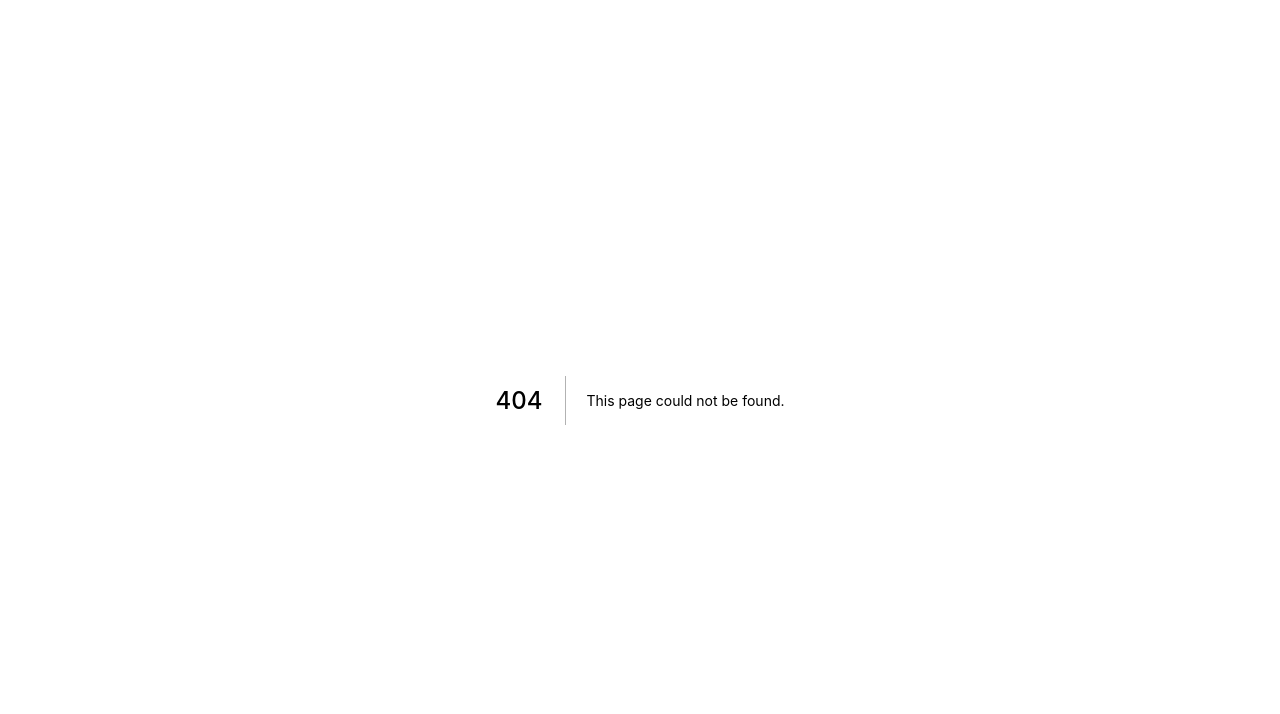
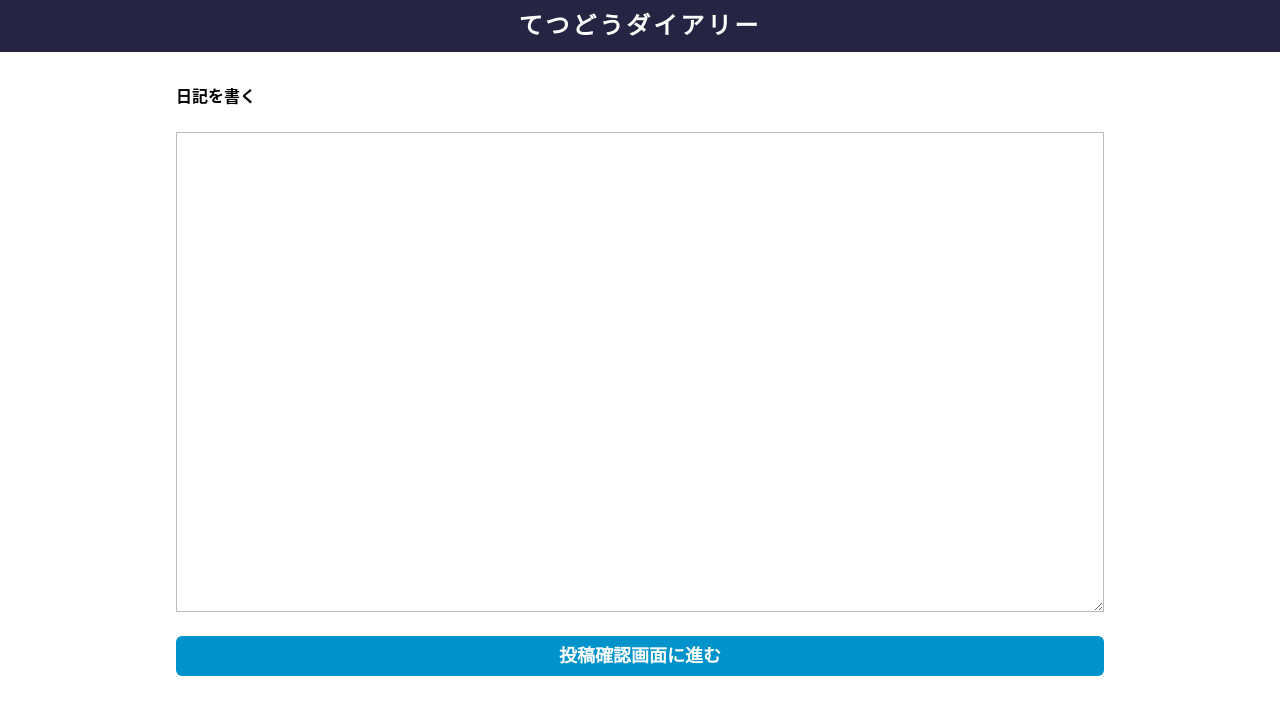
Before and after one commit to yk1979/railway-diary, a Next.js app: page /edit in a window 1280 px wide. Before the commit this address had no page. Shown: the top 714 px of the page. Built offline with nearby package versions, Linux system fonts and the light colour scheme; a web font is replaced by a local one.

Commit message:
ページに直接書いていた要素を別コンポーネントに変更

```diff
--- a/src/components/AddButton.tsx
+++ b/src/components/AddButton.tsx
@@ -20,7 +20,7 @@ type Props = {
 };
 
 const AddButton = ({ className }: Props) => (
-  <Root href="/" className={className}>
+  <Root href="/edit" className={className}>
     <MdModeEdit />
   </Root>
 );
--- /dev/null
+++ b/src/components/Button/Primary.tsx
@@ -0,0 +1,32 @@
+import React from "react";
+import styled from "styled-components";
+import Color from "../../constants/Color";
+
+const Button = styled.button`
+  width: 100%;
+  height: 40px;
+  padding: 0 16px;
+  color: ${Color.Text.White};
+  font-weight: bold;
+  font-size: 1.8rem;
+  line-height: 40px;
+  background-color: ${Color.Primary.Blue};
+  border: none;
+  border-radius: 6px;
+`;
+
+type PrimaryProps = {
+  text: string;
+};
+
+type Props = PrimaryProps & {
+  className?: string;
+};
+
+const Primary = ({ text, className }: Props) => (
+  <Button type="button" className={className}>
+    {text}
+  </Button>
+);
+
+export default Primary;
--- /dev/null
+++ b/src/components/Button/index.tsx
@@ -0,0 +1,7 @@
+import Primary from "./Primary";
+
+const Button = {
+  Primary
+};
+
+export default Button;
--- /dev/null
+++ b/src/components/Editor.tsx
@@ -0,0 +1,20 @@
+import React from "react";
+import styled from "styled-components";
+import Color from "../constants/Color";
+
+// TODO マークダウンエディタに変更する
+const Root = styled.textarea`
+  display: block;
+  width: 100%;
+  min-height: 480px;
+  padding: 8px;
+  border: 1px solid ${Color.Border.Default};
+`;
+
+type Props = {
+  className?: string;
+};
+
+const Editor = ({ className }: Props) => <Root className={className} />;
+
+export default Editor;
--- a/src/constants/Color.ts
+++ b/src/constants/Color.ts
@@ -11,7 +11,7 @@ const Color = {
     White: "#fff"
   },
   Border: {
-    Default: "#333"
+    Default: "#bbb"
   }
 };
 
--- a/src/pages/_document.tsx
+++ b/src/pages/_document.tsx
@@ -1,6 +1,7 @@
 import React from "react";
 import Document, { Head, Html, Main, DocumentContext } from "next/document";
 import { ServerStyleSheet } from "styled-components";
+import Layout from "../components/Layout";
 
 export default class MyDocument extends Document {
   static async getInitialProps(ctx: DocumentContext) {
--- /dev/null
+++ b/src/pages/edit.tsx
@@ -0,0 +1,24 @@
+import React from "react";
+import { NextPage } from "next";
+import styled from "styled-components";
+import Layout from "../components/Layout";
+import Button from "../components/Button";
+import Editor from "../components/Editor";
+
+const StyledEditor = styled(Editor)`
+  margin-top: 24px;
+`;
+
+const SubmitButton = styled(Button.Primary)`
+  margin-top: 24px;
+`;
+
+const Edit: NextPage = () => (
+  <Layout>
+    <h1>日記を書く</h1>
+    <StyledEditor />
+    <SubmitButton text="投稿確認画面に進む" />
+  </Layout>
+);
+
+export default Edit;
```
Also changed, not shown: src/components/Heading/Text1.tsx (added, +7 -0 lines), src/components/Heading/index.tsx (added, +12 -0 lines), src/components/SearchBox.tsx (+3 -12 lines).
